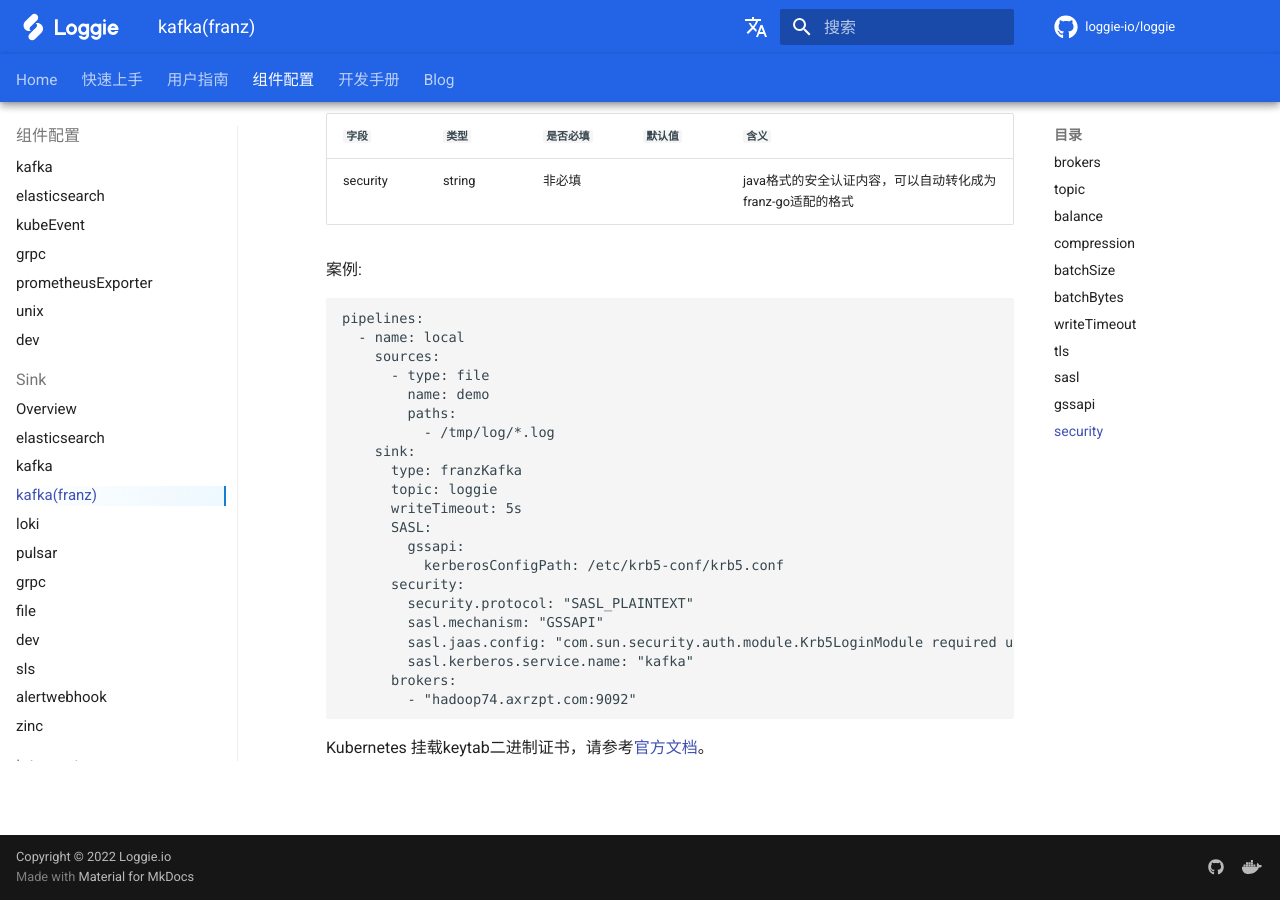
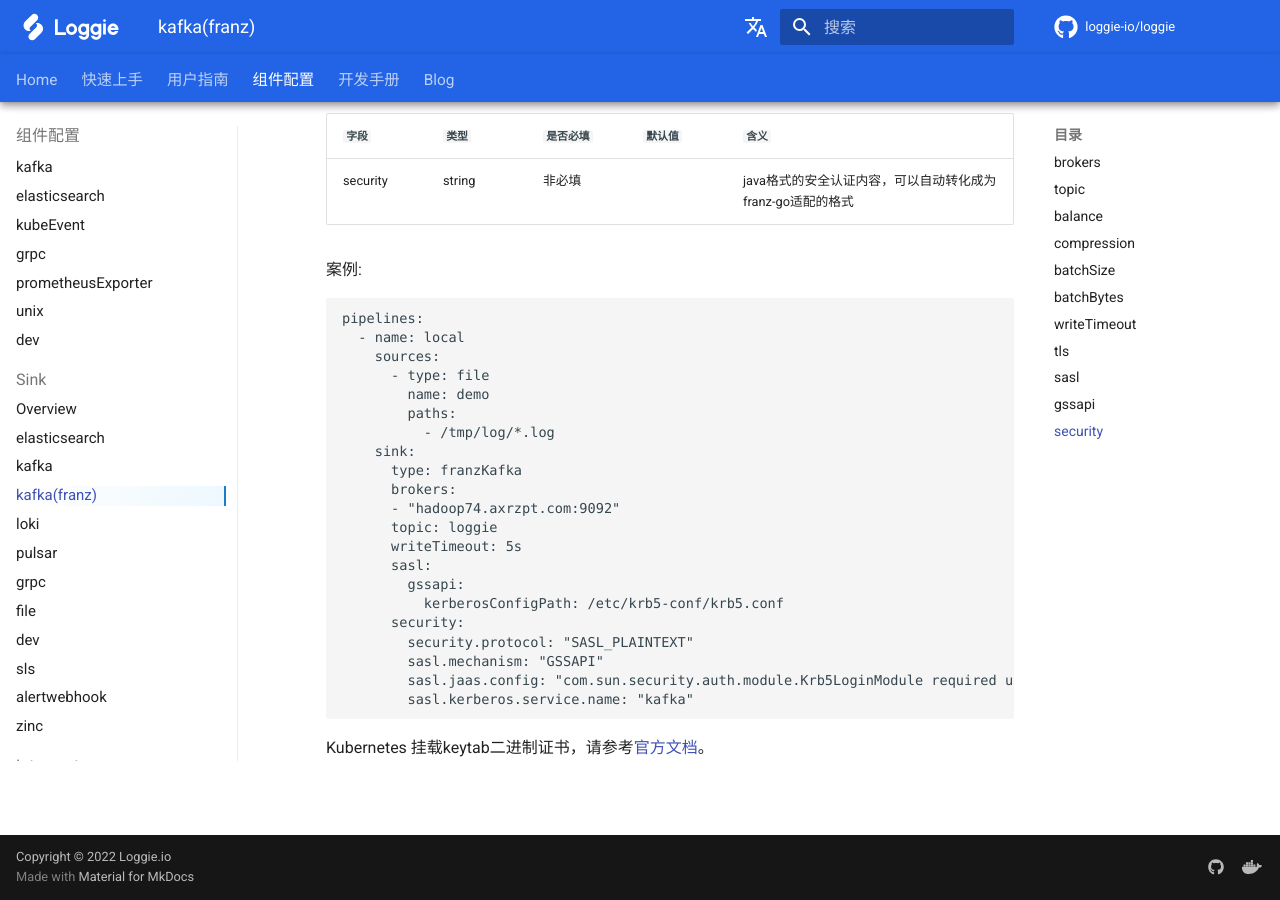
Before and after one commit to loggie-io/docs, an MkDocs documentation site: the page built from docs/reference/pipelines/sink/franzkafka.md, in a window 1280 px wide and 900 px high, scrolled down 3840 px. Built offline with MkDocs 1.6.1 and Material for MkDocs 9.7.7, drawn with Linux system fonts in a browser that asks for light colours; some web fonts are replaced; comment, search, counter and statistics services are not loaded; part of the change alters nothing that is shown.

````diff
--- a/docs/reference/pipelines/sink/franzkafka.md
+++ b/docs/reference/pipelines/sink/franzkafka.md
@@ -133,9 +133,11 @@ pipelines:
           - /tmp/log/*.log
     sink:
       type: franzKafka
+      brokers:
+      - "hadoop74.axrzpt.com:9092"
       topic: loggie
       writeTimeout: 5s
-      SASL:
+      sasl:
         gssapi:
           kerberosConfigPath: /etc/krb5-conf/krb5.conf
       security:
@@ -143,8 +145,6 @@ pipelines:
         sasl.mechanism: "GSSAPI"
         sasl.jaas.config: "com.sun.security.auth.module.Krb5LoginModule required useKeyTab=true storeKey=true debug=true keyTab=\"/shylock/kerberos/zork.keytab\"  principal=\"zork@AXRZPT.COM\";"
         sasl.kerberos.service.name: "kafka"
-      brokers:
-        - "hadoop74.axrzpt.com:9092"
 
 ```
 
````
